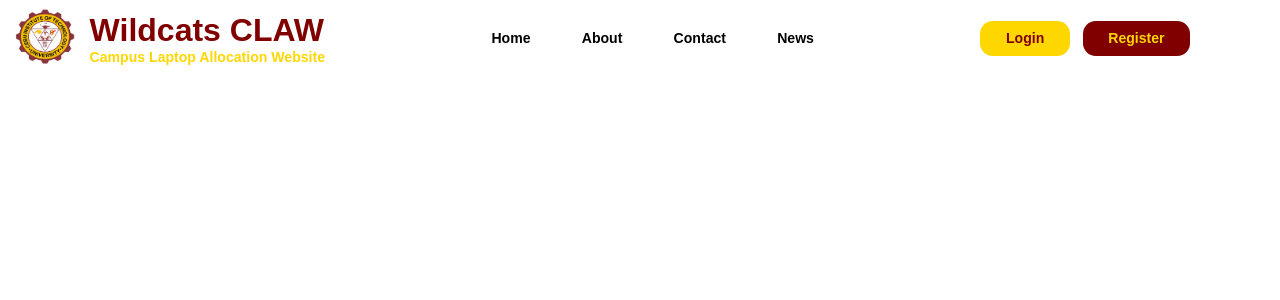
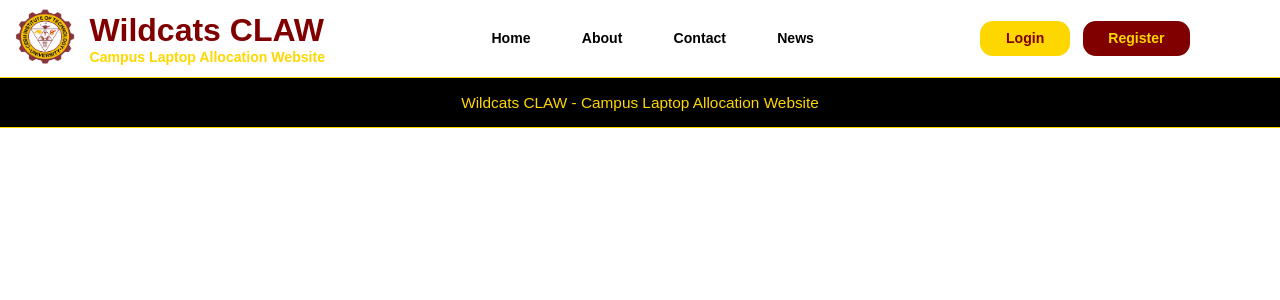
Before and after one commit to mortymier/wildcats-claw, a React (Vite) app in the folder client/: page / in a window 1280 px wide. Shown: the top 300 px of the page. Built offline with nearby package versions, Linux system fonts and the light colour scheme.

Commit message:
Client: add Footer component

```diff
--- /dev/null
+++ b/client/src/components/Footer.jsx
@@ -0,0 +1,10 @@
+import '../styles/Footer.css';
+
+export default function Footer()
+{
+    return (
+        <footer className="footer-container">
+            Wildcats CLAW - Campus Laptop Allocation Website
+        </footer>
+    );
+}
--- a/client/src/pages/Home.jsx
+++ b/client/src/pages/Home.jsx
@@ -1,10 +1,12 @@
 import Header from '../components/Header.jsx';
+import Footer from '../components/Footer.jsx';
 
 export default function Home()
 {
     return (
         <>
             <Header/>
+            <Footer/>
         </>
     )
 }
--- /dev/null
+++ b/client/src/styles/Footer.css
@@ -0,0 +1,13 @@
+.footer-container
+{
+	display: flex;
+    width: 100%;
+    height: 4vw;
+	border-top: 0.1vw solid gold;
+	border-bottom: 0.1vw solid gold;
+	align-items: center;
+	justify-content: center;
+	font-size: 1.2vw;
+	background-color: black;
+	color: gold;
+}
```
